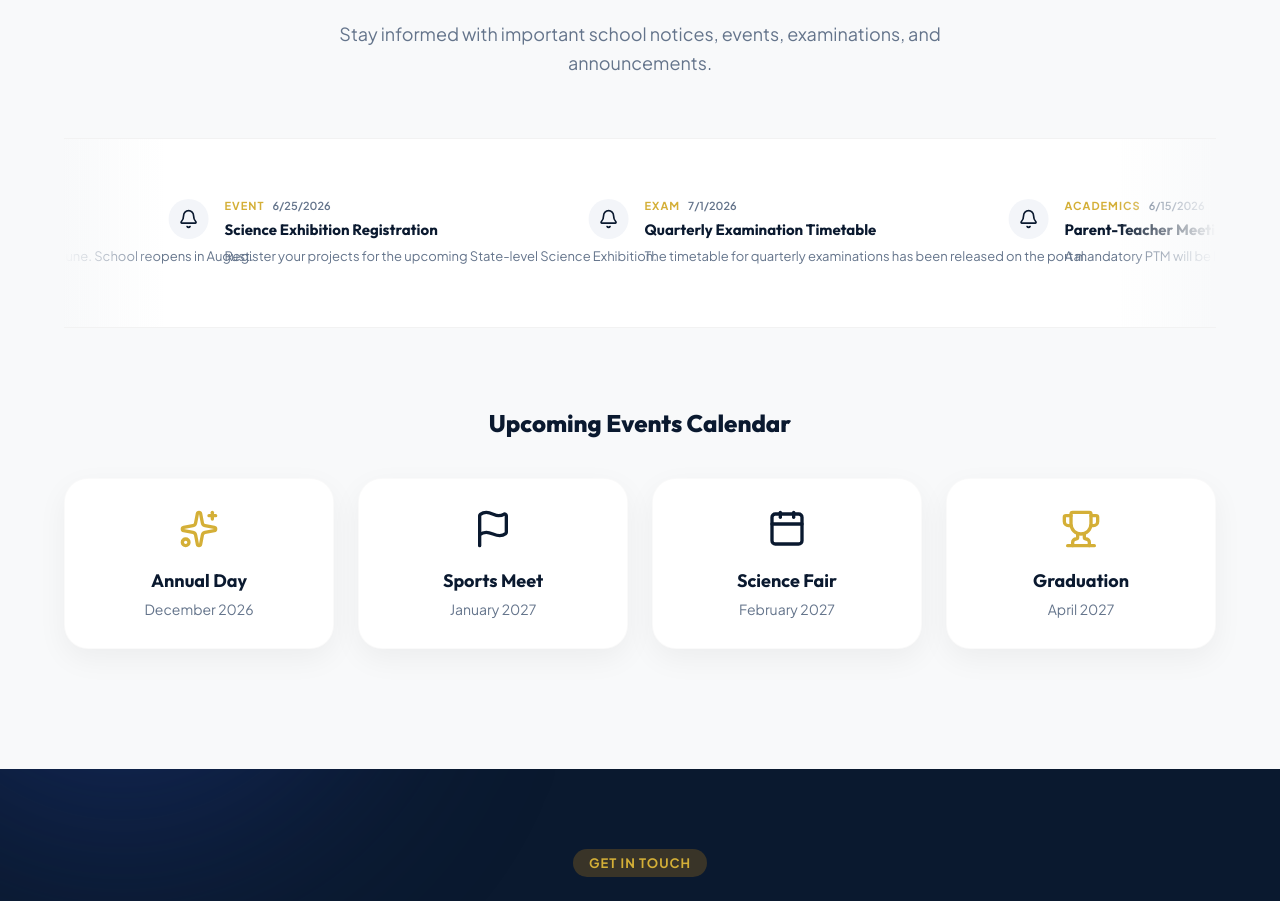
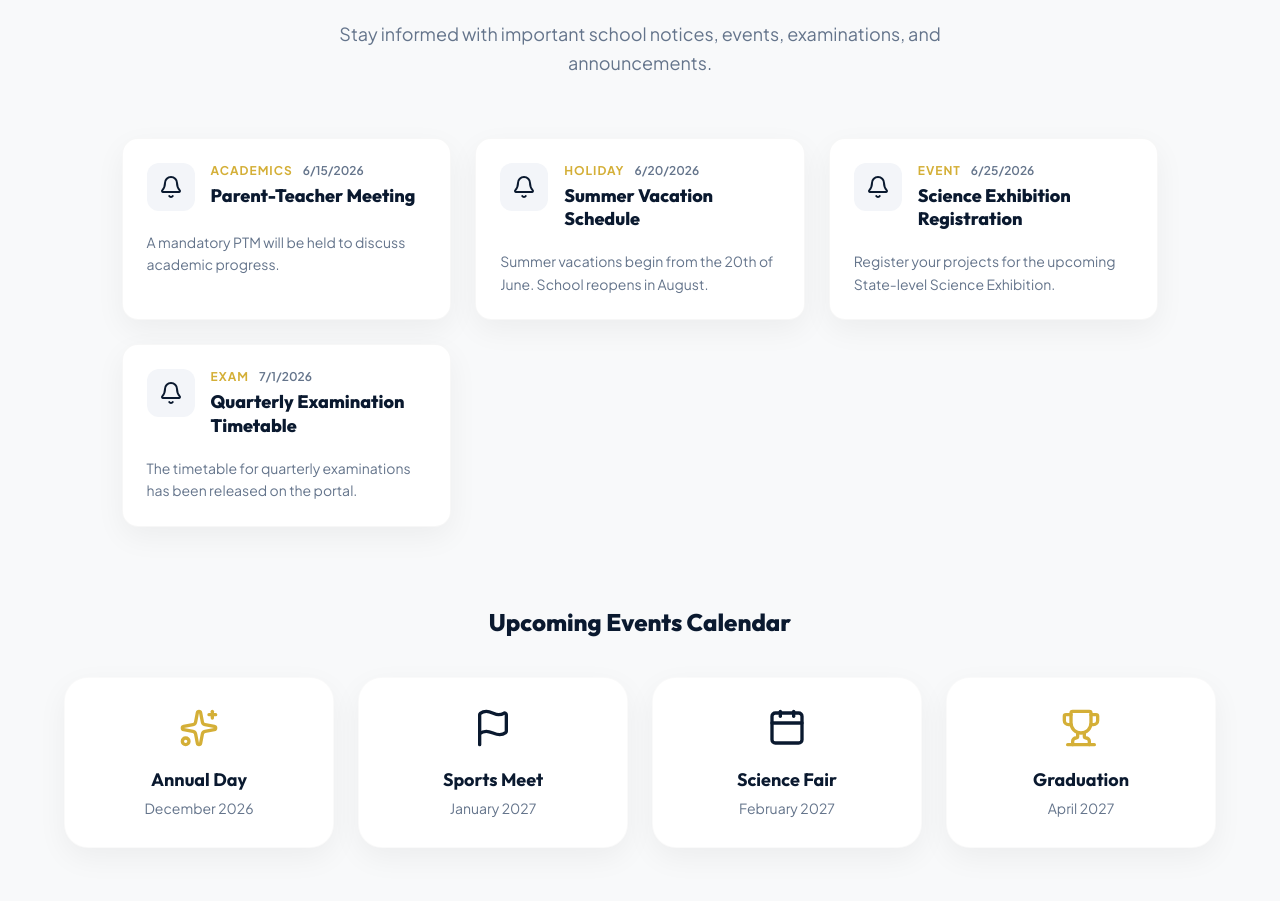
Before and after one commit to Hariteja431/SD-Little-Champs, a Next.js app: page / in a window 1280 px wide. Shown: the part 7000-7901 px from the top of the page. Built offline with nearby package versions, Linux system fonts and the light colour scheme; no server answers; the database is empty.

Commit message:
Convert Notices marquee into a static responsive grid of premium cards

```diff
--- a/src/components/public/NoticesSection.js
+++ b/src/components/public/NoticesSection.js
@@ -21,25 +21,23 @@ export default function NoticesSection({ notices }) {
         </p>
       </div>
 
-      <div className={styles.marqueeContainer} style={{ position: "relative" }}>
-        {/* Fading Edges */}
-        <div style={{ position: "absolute", top: 0, left: 0, width: "100px", height: "100%", background: "linear-gradient(to right, var(--light-bg), transparent)", zIndex: 2 }} />
-        <div style={{ position: "absolute", top: 0, right: 0, width: "100px", height: "100%", background: "linear-gradient(to left, var(--light-bg), transparent)", zIndex: 2 }} />
-
-        <div className={styles.marqueeTrack} style={{ display: "flex", alignItems: "center", padding: "20px 0" }}>
-          {[...displayNotices, ...displayNotices, ...displayNotices, ...displayNotices].map((notice, i) => (
-            <div key={`${notice.id}-${i}`} className="premiumCard" style={{ minWidth: "350px", maxWidth: "350px", padding: "20px", display: "flex", gap: "16px", margin: "0 15px", flexShrink: 0 }}>
-              <div style={{ width: "40px", height: "40px", background: "rgba(30, 58, 138, 0.05)", borderRadius: "50%", display: "flex", alignItems: "center", justifyContent: "center", color: "var(--royal-blue)", flexShrink: 0 }}>
-                <Bell size={20} />
+      <div style={{ maxWidth: "1400px", margin: "40px auto 0", padding: "0 5%" }}>
+        <div style={{ display: "grid", gridTemplateColumns: "repeat(auto-fit, minmax(min(100%, 320px), 1fr))", gap: "24px" }}>
+          {displayNotices.slice(0, 6).map((notice, i) => (
+            <div key={`${notice.id}-${i}`} className={styles.premiumCard} style={{ padding: "24px", display: "flex", flexDirection: "column", gap: "16px", height: "100%", background: "var(--white)", borderRadius: "16px", border: "1px solid rgba(0,0,0,0.03)", transition: "transform 0.3s, box-shadow 0.3s", cursor: "pointer" }} onMouseOver={e => { e.currentTarget.style.transform = "translateY(-5px)"; e.currentTarget.style.boxShadow = "0 15px 40px rgba(0,0,0,0.08)"; }} onMouseOut={e => { e.currentTarget.style.transform = "translateY(0)"; e.currentTarget.style.boxShadow = "var(--shadow-md)"; }}>
+              <div style={{ display: "flex", alignItems: "flex-start", gap: "16px" }}>
+                <div style={{ width: "48px", height: "48px", background: "rgba(30, 58, 138, 0.05)", borderRadius: "12px", display: "flex", alignItems: "center", justifyContent: "center", color: "var(--navy)", flexShrink: 0 }}>
+                  <Bell size={24} />
+                </div>
+                <div style={{ flex: 1 }}>
+                  <div style={{ display: "flex", alignItems: "center", gap: "10px", marginBottom: "6px" }}>
+                    <span style={{ fontSize: "12px", fontWeight: 800, color: "var(--gold)", textTransform: "uppercase", letterSpacing: "1px" }}>{notice.type || "Update"}</span>
+                    <span style={{ fontSize: "12px", color: "var(--text-muted)", fontWeight: 600 }}>{new Date(notice.date).toLocaleDateString()}</span>
+                  </div>
+                  <h5 style={{ fontSize: "18px", color: "var(--navy)", fontWeight: 800, lineHeight: 1.3 }}>{notice.title}</h5>
+                </div>
               </div>
-              <div>
-                <div style={{ display: "flex", alignItems: "center", gap: "8px", marginBottom: "8px" }}>
-                  <span style={{ fontSize: "11px", fontWeight: 700, color: "var(--gold)", textTransform: "uppercase", letterSpacing: "1px" }}>{notice.type}</span>
-                  <span style={{ fontSize: "11px", color: "var(--text-muted)", fontWeight: 600 }}>{new Date(notice.date).toLocaleDateString()}</span>
-                </div>
-                <h5 style={{ fontSize: "15px", color: "var(--navy)", fontWeight: 700, marginBottom: "8px", lineHeight: 1.3 }}>{notice.title}</h5>
-                <p style={{ fontSize: "13px", color: "var(--text-muted)", lineHeight: 1.5, display: "-webkit-box", WebkitLineClamp: 2, WebkitBoxOrient: "vertical", overflow: "hidden" }}>{notice.body}</p>
-              </div>
+              <p style={{ fontSize: "14px", color: "var(--text-muted)", lineHeight: 1.6, marginTop: "4px" }}>{notice.body}</p>
             </div>
           ))}
         </div>
```
